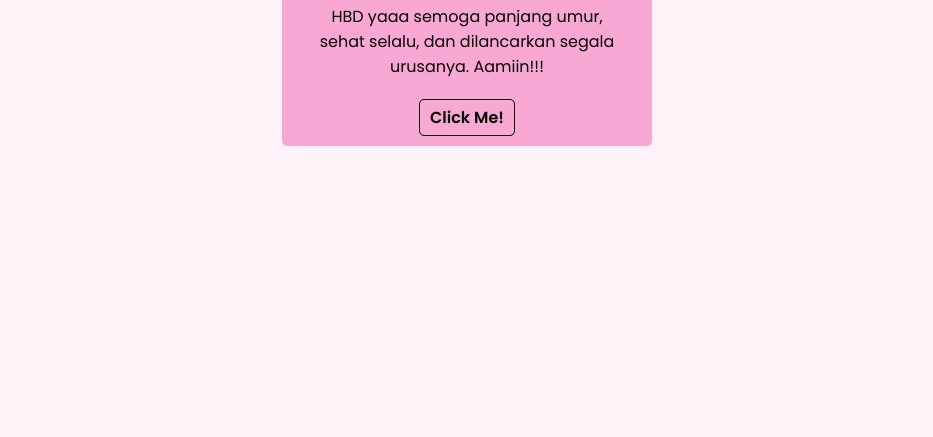
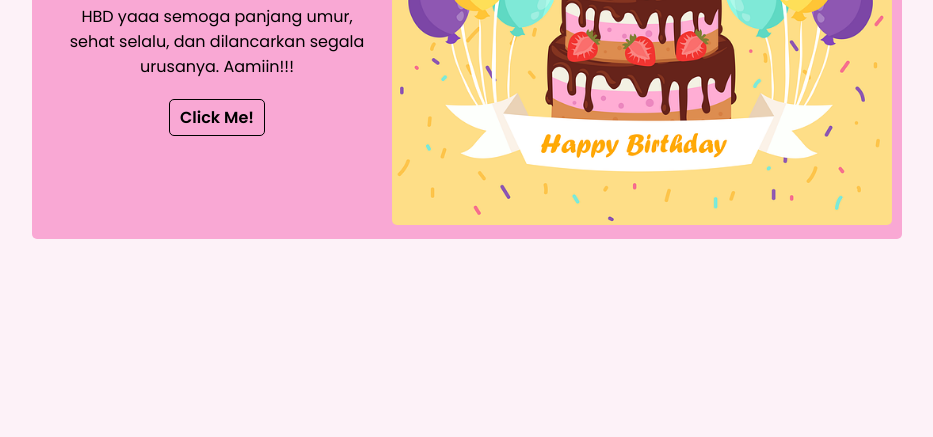
Before and after one commit to naufalAdib19/greeting-cards, a plain HTML site: page index.html in a window 1280 px wide. Shown: the part 363-800 px from the top of the page, without its empty margins (173-1106 px from the left). Drawn offline with Linux system fonts and the light colour scheme; the site is published under a folder, as on GitHub Pages, so addresses that start at the root find nothing; a web font is replaced by a local one.

Commit message:
Update index.html

```diff
--- a/index.html
+++ b/index.html
@@ -15,7 +15,7 @@
                 <a href="flower.html">Click Me!</a>
             </div>
             <div class="cake-img">
-                <img src="/img/cake-5633461__480.png" alt="" width="500">
+                <img src="img/cake-5633461__480.png" alt="" width="500">
             </div>
         </div>
     </div>
```
